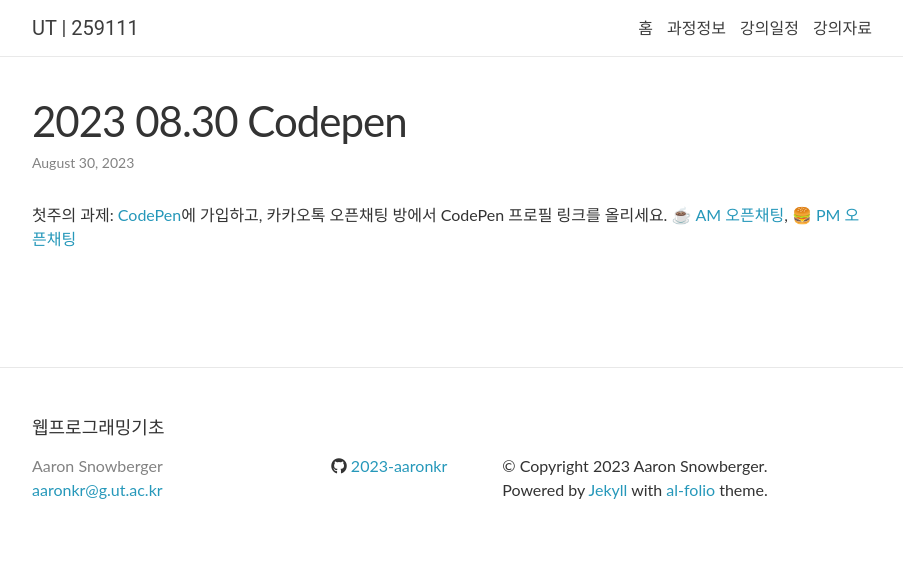
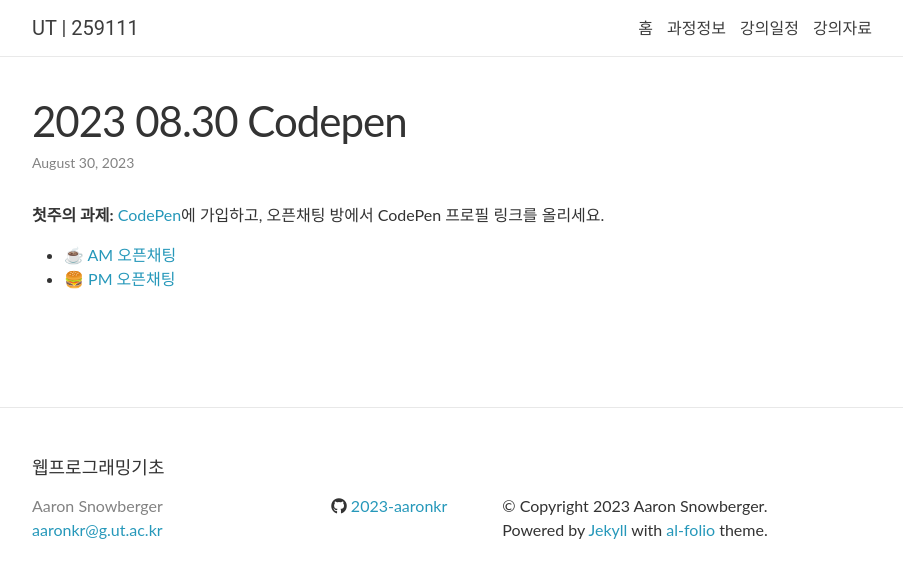
Before and after one commit to 2023-aaronkr/ut-web, a Jekyll site: the page built from _announcements/2023-08.30-codepen.md, in a window 1280 px wide. Shown: the top 578 px of the page, without its empty margins (188-1091 px from the left). Built offline with Jekyll 4.4.1, drawn with Linux system fonts in a browser that asks for light colours; nearby versions of some CDN libraries; comment, search, counter and statistics services are not loaded.

Commit message:
Update announcement

```diff
--- a/_announcements/2023-08.30-codepen.md
+++ b/_announcements/2023-08.30-codepen.md
@@ -4,4 +4,7 @@ date: 2023-08-30
 inline: true
 ---
 
-첫주의 과제: [CodePen](https://codepen.io/pen){:target="\_blank"}에 가입하고, 카카오톡 오픈채팅 방에서 CodePen 프로필 링크를 올리세요. [☕ AM 오픈채팅](https://open.kakao.com/o/gpQLjODf){:target="\_blank"}, [🍔 PM 오픈채팅](https://open.kakao.com/o/gEEjkODf){:target="\_blank"}
+**첫주의 과제:** [CodePen](https://codepen.io/pen){:target="\_blank"}에 가입하고, 오픈채팅 방에서 CodePen 프로필 링크를 올리세요.
+
+- [☕ AM 오픈채팅](https://open.kakao.com/o/gpQLjODf){:target="\_blank"}
+- [🍔 PM 오픈채팅](https://open.kakao.com/o/gEEjkODf){:target="\_blank"}
```
